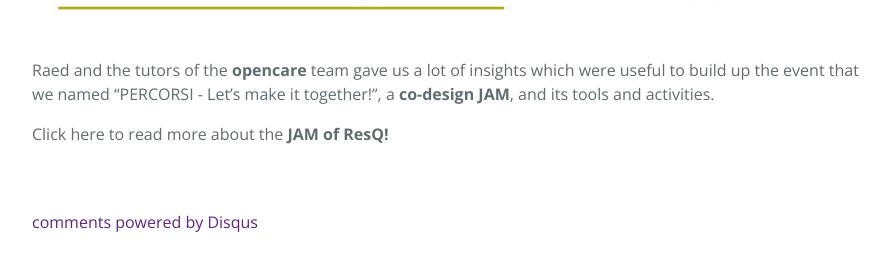
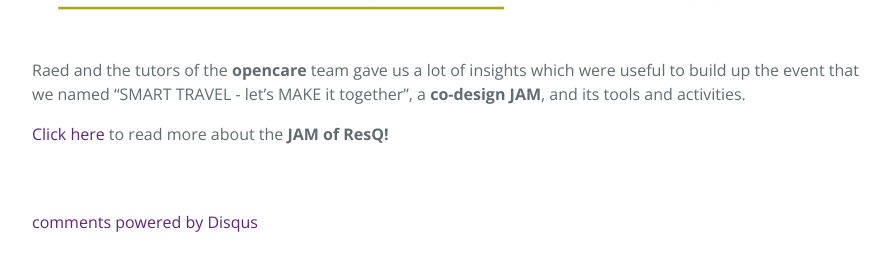
Before and after one commit to opencarecc/ResQ, a Jekyll site: the page built from _posts/2017-06-20-mir-raed-at-wemake.md, in a window 1280 px wide. Shown: the part 1032-1309 px from the top of the page, without its empty margins (192-1087 px from the left). Built offline with Jekyll 4.4.1, drawn with Linux system fonts in a browser that asks for light colours; comment, search, counter and statistics services are not loaded.

Commit message:
edit text post

```diff
--- a/_posts/2017-06-20-mir-raed-at-wemake.md
+++ b/_posts/2017-06-20-mir-raed-at-wemake.md
@@ -23,6 +23,6 @@ Therefore, on 20th of June, he came at WeMake to discuss together about the <b>o
 
 <img src="https://opencarecc.github.io/ResQ/assets/ResQ-post-img-jam.jpg" alt="ResQ-Jam">
 
-Raed and the tutors of the <b>opencare</b> team gave us a lot of insights which were useful to build up the event that we named "PERCORSI - Let's make it together!", a <b>co-design JAM</b>, and its tools and activities.
+Raed and the tutors of the <b>opencare</b> team gave us a lot of insights which were useful to build up the event that we named "SMART TRAVEL - let's MAKE it together", a <b>co-design JAM</b>, and its tools and activities.
 
-Click here to read more about the <b>JAM of ResQ!</b>
+[Click here](https://opencarecc.github.io/ResQ/blog/2017/06/22/resq-jam/) to read more about the <b>JAM of ResQ!</b>
```
